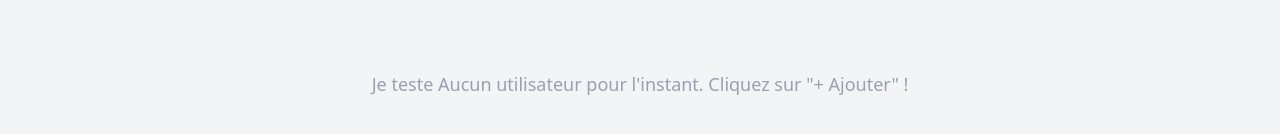
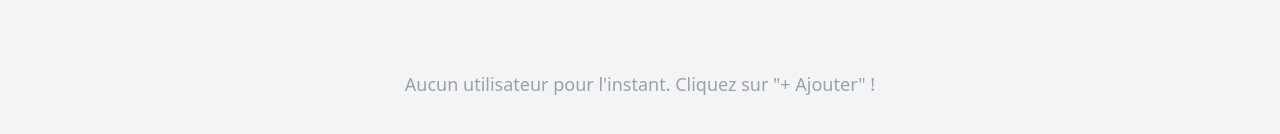
Before and after one commit to aliouha/fullstack-users-app, a React app in the folder frontend/: page / in a window 1280 px wide. Shown: the part 186-320 px from the top of the page. Built offline with nearby package versions, Linux system fonts and the light colour scheme; no server answers; the HTML template or start-up script is replaced by a standard one.

Commit message:
Revert "test ci/cd"
This reverts commit 33753b705afbd22078035eb2ef49bb3ced467f1c.

```diff
--- a/frontend/src/App.jsx
+++ b/frontend/src/App.jsx
@@ -77,7 +77,7 @@ export default function App() {
 
         {users.length === 0 && (
           <div className="text-center text-gray-400 mt-20 text-lg">
-            Je teste Aucun utilisateur pour l'instant. Cliquez sur "+ Ajouter" !
+            Aucun utilisateur pour l'instant. Cliquez sur "+ Ajouter" !
           </div>
         )}
       </main>
```
